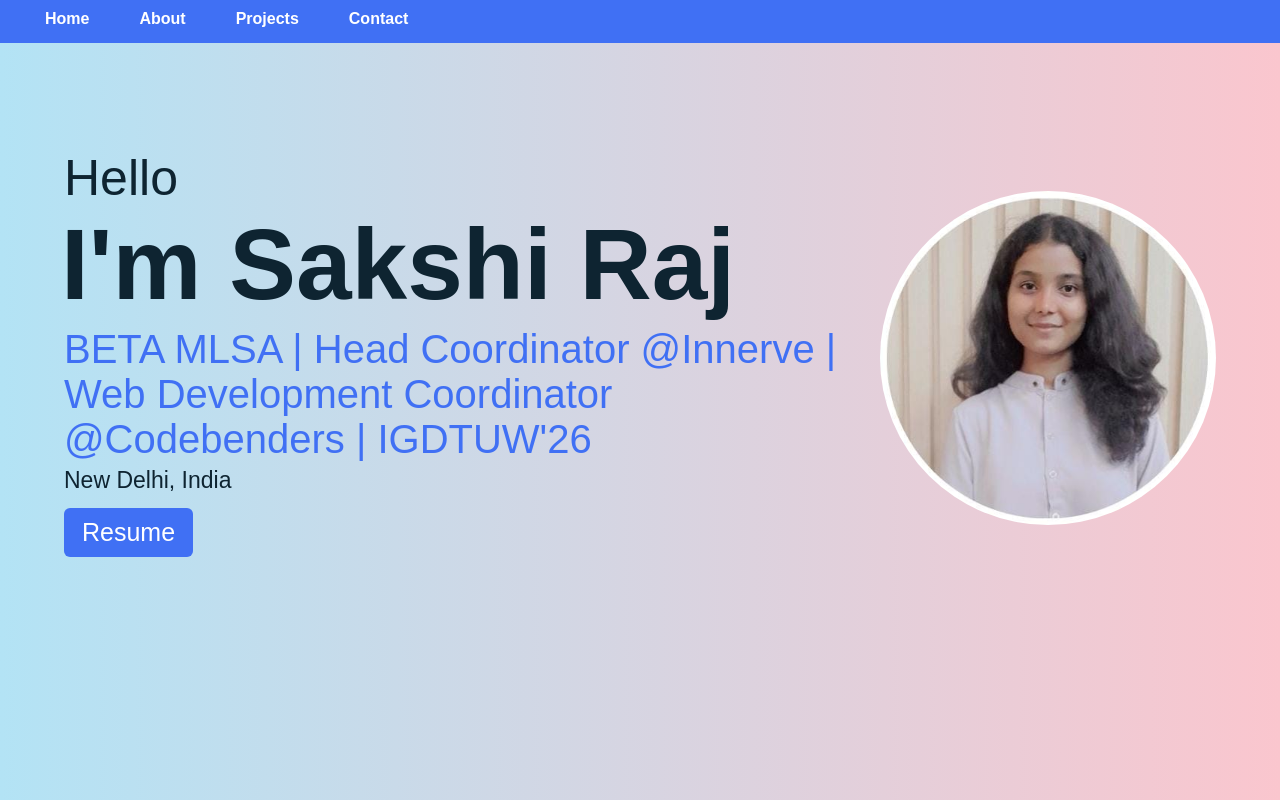
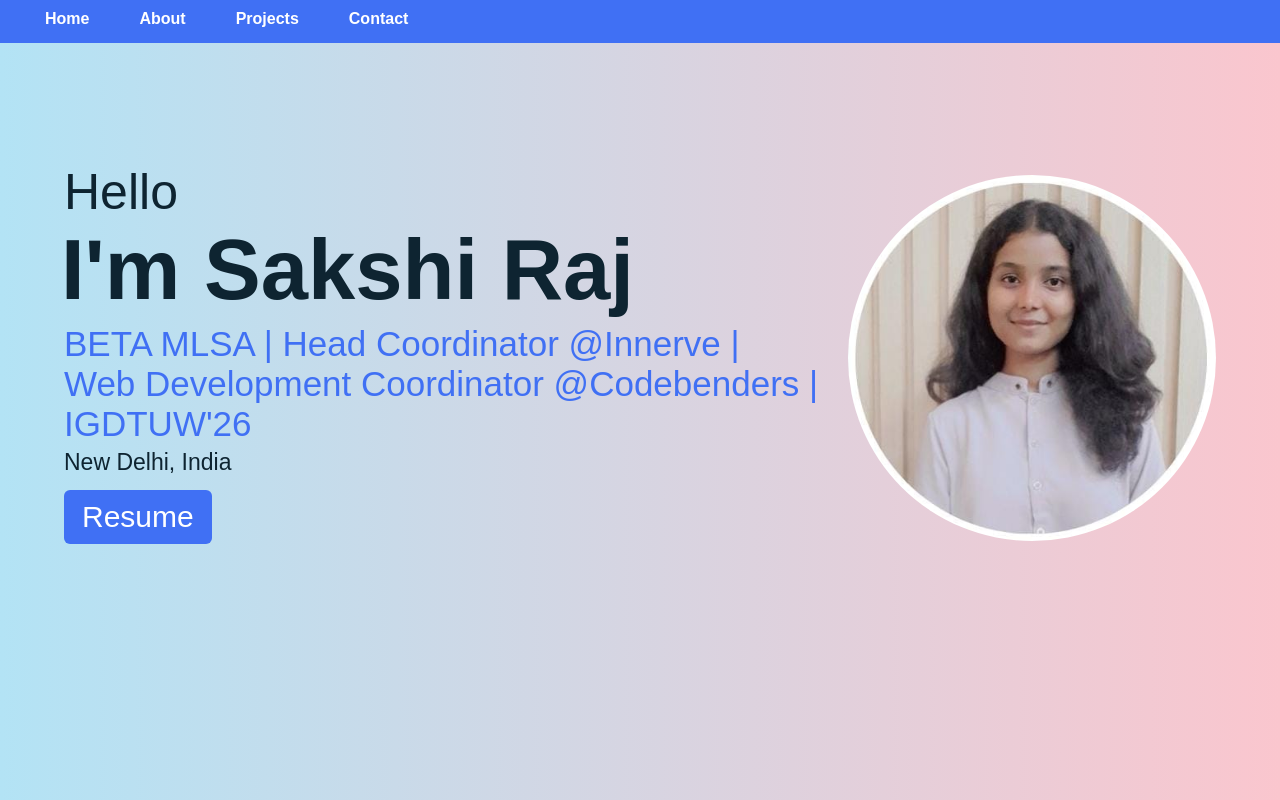
Before and after one commit to isakshiraj/Portfolio, a plain HTML site: page index.html in a window 1280 px wide. Shown: the top 800 px of the page. Drawn offline with Linux system fonts and the light colour scheme.

Commit message:
ChangeInFont

```diff
--- a/style.css
+++ b/style.css
@@ -63,13 +63,13 @@ body {
 
 .home .text-two {
     color: #0E2431;
-    font-size: 100px;
+    font-size: 85px;
     font-weight: 600;
     margin-left: -3px;
 }
 
 .home .text-three {
-    font-size: 40px;
+    font-size: 35px;
     margin: 5px 0;
     color: #4070f4;
 }
@@ -89,7 +89,7 @@ body {
     outline: none;
     padding: 8px 16px;
     border-radius: 6px;
-    font-size: 25px;
+    font-size: 30px;
     font-weight: 400;
     background: #4070f4;
     color: #fff;
@@ -201,6 +201,7 @@ nav {
 .about-col-1 img {
     width: 100%;
     border-radius: 15px;
+    margin-top: 20px;
 }
 
 .about-col-2 {
```
